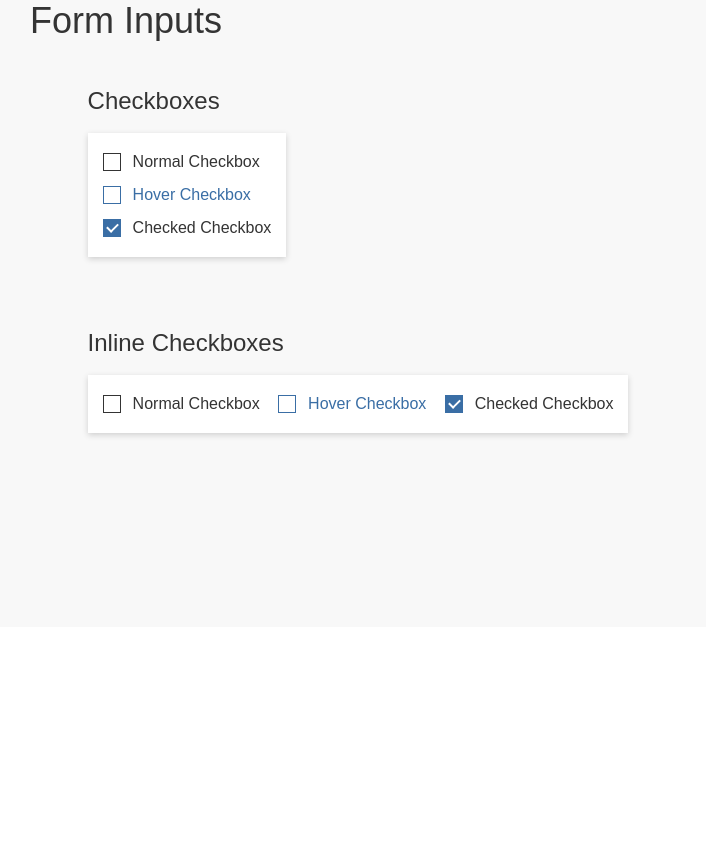
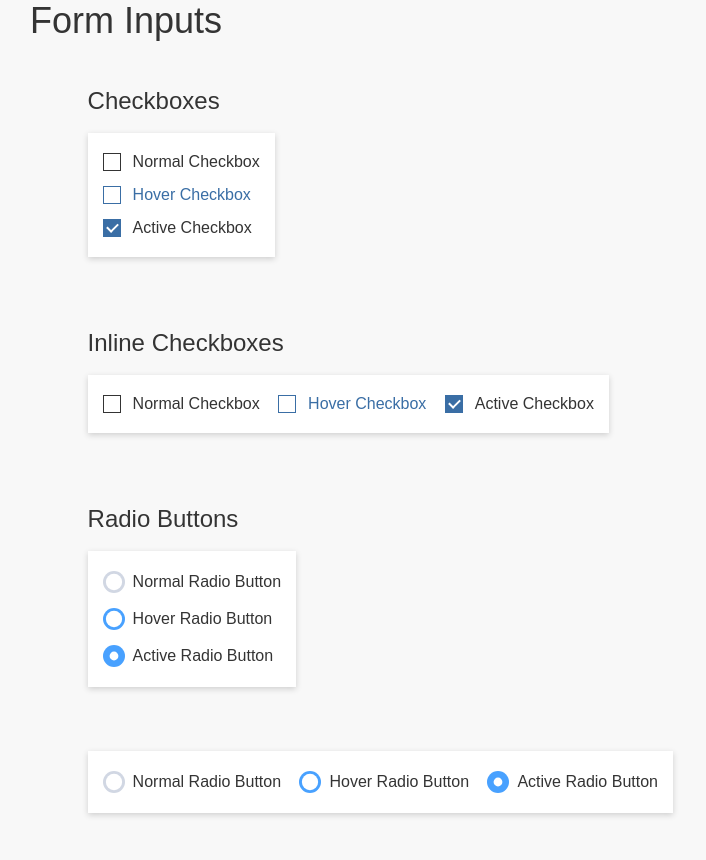
Before and after one commit to luxotus/ui-components-library, a website built with webpack: page index.html in a window 1280 px wide. Shown: the part 6674-7534 px from the top of the page, without its empty margins (34-740 px from the left). Before the commit the page ends 7301 px from the top, so only its background shows below. Built offline with nearby package versions, Linux system fonts and the light colour scheme; a small style sheet from the web is missing; a web font is replaced by a local one.

Commit message:
added radio buttons to form inputs section

```diff
--- a/index.html
+++ b/index.html
@@ -1353,8 +1353,8 @@
       <h1 class="title">Form Inputs</h1>
       <div class="sub-section">
         <h2 class="sub-title">Checkboxes</h2>
-        <div class="checkboxes-wrapper">
-          <div class="checkbox-item">
+        <div class="form-input-wrapper">
+          <div class="form-input-item">
             <div class="box-area">
               <div class="checkbox">
                 <input type="checkbox" id="cb1">
@@ -1366,7 +1366,7 @@
               </div>
               <div class="checkbox">
                 <input type="checkbox" id="cb3" checked>
-                <label for="cb3">Checked Checkbox</label>
+                <label for="cb3">Active Checkbox</label>
               </div>
             </div>
             <div class="view-code">
@@ -1377,8 +1377,8 @@
       </div>
       <div class="sub-section">
         <h2 class="sub-title">Inline Checkboxes</h2>
-        <div class="checkboxes-wrapper">
-          <div class="checkbox-item">
+        <div class="form-input-wrapper">
+          <div class="form-input-item">
             <div class="box-area">
               <div class="checkbox checkbox-inline">
                 <input type="checkbox" id="cb4">
@@ -1390,11 +1390,56 @@
               </div>
               <div class="checkbox checkbox-inline">
                 <input type="checkbox" id="cb6" checked>
-                <label for="cb6">Checked Checkbox</label>
+                <label for="cb6">Active Checkbox</label>
               </div>
             </div>
             <div class="view-code">
               <button data-title="Form Inputs - Checkboxes" data-target=".checkbox" data-css="sass/components/form-inputs/_checkbox.scss">View Code</button>
+            </div>
+          </div>
+        </div>
+      </div>
+      <div class="sub-section">
+        <h2 class="sub-title">Radio Buttons</h2>
+        <div class="form-input-wrapper">
+          <div class="form-input-item">
+            <div class="box-area">
+              <label class="radio">
+                <input type="radio" name="fubar" value="1">
+                <span>Normal Radio Button</span>
+              </label>
+              <label class="radio">
+                <input type="radio" name="fubar" value="2">
+                <span>Hover Radio Button</span>
+              </label>
+              <label class="radio">
+                <input type="radio" name="fubar" value="3" checked>
+                <span>Active Radio Button</span>
+              </label>
+            </div>
+            <div class="view-code">
+              <button data-title="Form Inputs - Radio Buttons" data-target=".radio" data-css="sass/components/form-inputs/_radio.scss">View Code</button>
+            </div>
+          </div>
+        </div>
+        <div class="form-input-wrapper">
+          <div class="form-input-item">
+            <div class="box-area">
+              <label class="radio radio-inline">
+                <input type="radio" name="fubar2" value="1">
+                <span>Normal Radio Button</span>
+              </label>
+              <label class="radio radio-inline">
+                <input type="radio" name="fubar2" value="2">
+                <span>Hover Radio Button</span>
+              </label>
+              <label class="radio radio-inline">
+                <input type="radio" name="fubar2" value="3" checked>
+                <span>Active Radio Button</span>
+              </label>
+            </div>
+            <div class="view-code">
+              <button data-title="Form Inputs - Radio Buttons" data-target=".radio" data-css="sass/components/form-inputs/_radio.scss">View Code</button>
             </div>
           </div>
         </div>
--- /dev/null
+++ b/sass/components/form-inputs/_radio.scss
@@ -0,0 +1,76 @@
+.radio {
+  display: block;
+  cursor: pointer;
+}
+
+.radio:not(:last-child):not(.radio-inline) {
+  margin-bottom: 15px;
+}
+
+.radio-inline {
+  display: inline-flex;
+}
+
+.radio-inline:not(:last-child) {
+  margin-right: 15px;
+}
+
+.radio input {
+  display: none;
+}
+
+.radio input + span {
+  line-height: 22px;
+  height: 22px;
+  padding-left: 22px;
+  display: block;
+  position: relative;
+  font-size: 16px;
+  font-weight: 500;
+}
+
+.radio input + span:not(:empty) {
+  padding-left: 30px;
+}
+
+.radio input + span:before, .radio input + span:after {
+  content: '';
+  width: 22px;
+  height: 22px;
+  display: block;
+  border-radius: 50%;
+  left: 0;
+  top: 0;
+  position: absolute;
+}
+
+.radio input + span:before {
+  background-color: #D1D7E3;
+}
+
+.radio input + span:after {
+  background-color: #fff;
+  transform: scale(0.74);
+}
+
+.radio input:checked + span:before {
+  background-color: #48a1ff;
+}
+
+.radio input:checked + span:after {
+  transform: scale(0.4);
+  transition: transform .3s ease;
+}
+
+.radio:hover input + span:before {
+  background-color: #48a1ff;
+}
+
+.radio:hover input:checked + span:before {
+  background-color: #48a1ff;
+}
+
+
+.radio:hover input:checked + span:after {
+  transform: scale(0.4);
+}
--- a/sass/sections/_form-inputs.scss
+++ b/sass/sections/_form-inputs.scss
@@ -3,7 +3,7 @@
     margin-top: 30px;
   }
 
-  .checkboxes-wrapper {
+  .form-input-wrapper {
     padding-top: 20px;
 
     .view-code {
@@ -21,11 +21,11 @@
       }
     }
 
-    .checkbox-item:hover .view-code button {
+    .form-input-item:hover .view-code button {
       display: block;
     }
 
-    .checkbox-item {
+    .form-input-item {
       display: inline-block;
     }
 
@@ -42,8 +42,13 @@
       .checkbox:nth-child(2) input[type="checkbox"] + label {
         color: #3A6EA5;
       }
+
+      .radio:nth-child(2) input + span:before {
+        background-color: #48a1ff;
+      }
     }
   }
 
   @import '../components/form-inputs/checkbox';
+  @import '../components/form-inputs/radio';
 }
```
Also changed, not shown: public/styles/main.css.
